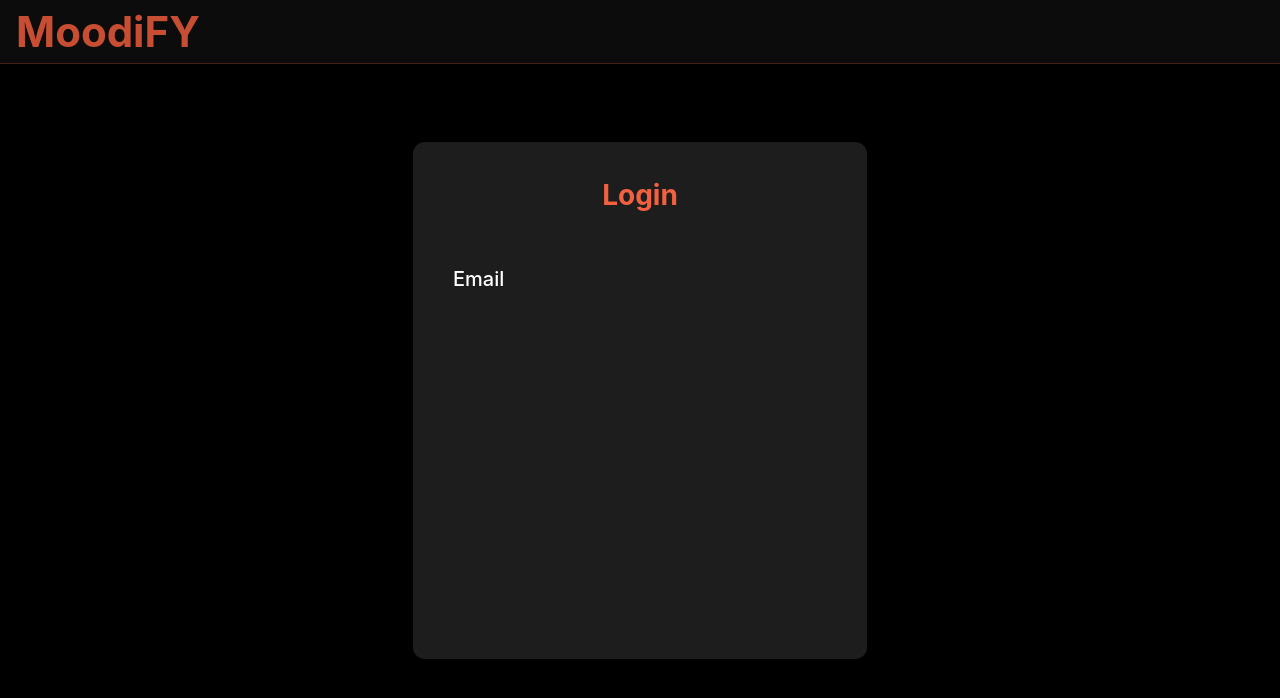
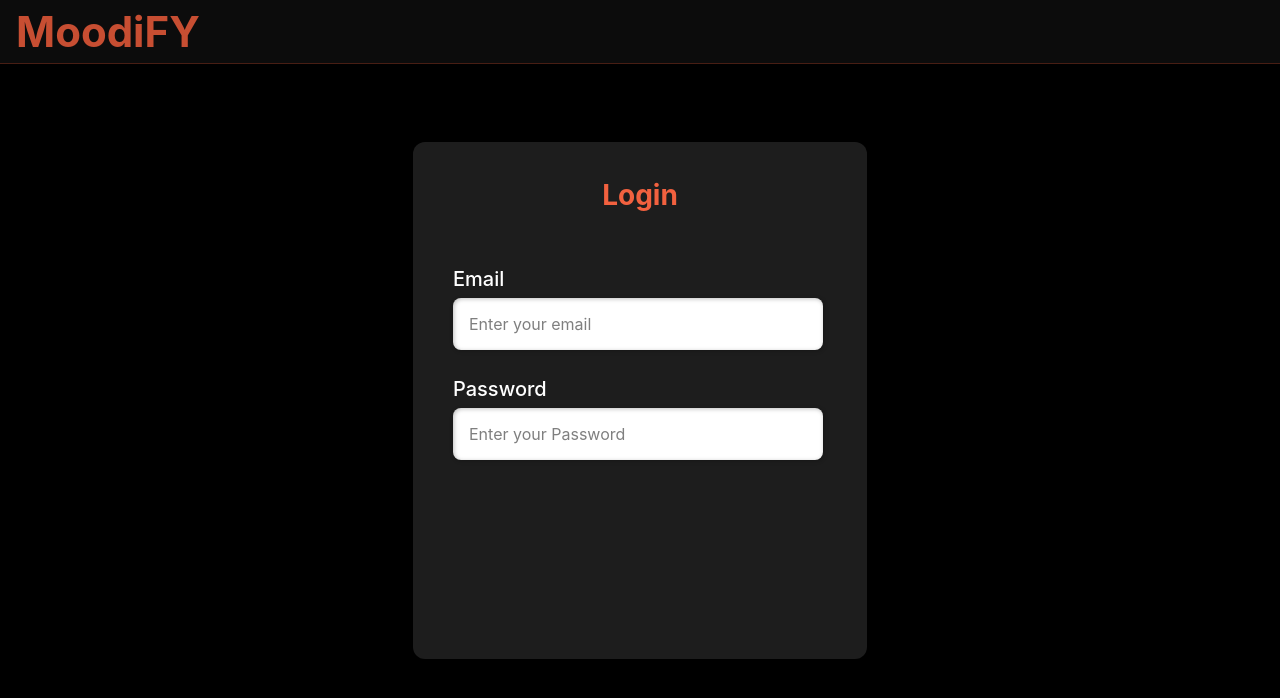
Before and after one commit to BriranSus/MoodiFY_FE, a React (Vite) app: page /login in a window 1280 px wide. Shown: the top 698 px of the page. Built offline with nearby package versions, Linux system fonts and the light colour scheme.

Commit message:
Added Input Box Component

```diff
--- /dev/null
+++ b/src/component/InputEmail.tsx
@@ -0,0 +1,24 @@
+import { useState } from "react"
+
+const InputEmail = () => {
+    const [email, setEmail] = useState("")
+
+    return (
+        <>
+            <div className="pt-1">
+                <form>
+                    <input
+                        type="email"
+                        id="email"
+                        placeholder="Enter your email"
+                        value={email}
+                        onChange={(e) => setEmail(e.target.value)}
+                        className="min-w-[370px] min-h-[52px] bg-White inset-shadow-[1px_1px_4px_rgba(0,0,0,0.25)] shadow-[1px_1px_4px_rgba(0,0,0,0.25)] rounded-[8px] pl-4"
+                    />
+                </form>
+            </div>
+        </>
+    )
+}
+
+export default InputEmail
--- /dev/null
+++ b/src/component/InputPassword.tsx
@@ -0,0 +1,24 @@
+import { useState } from "react"
+
+const InputPassword = () => {
+    const [password, setPassword] = useState("")
+
+    return (
+        <>
+            <div className="pt-1">
+                <form>
+                    <input
+                        type="password"
+                        id="password"
+                        placeholder="Enter your Password"
+                        value={password}
+                        onChange={(e) => setPassword(e.target.value)}
+                        className="min-w-[370px] min-h-[52px] bg-White inset-shadow-[1px_1px_4px_rgba(0,0,0,0.25)] shadow-[1px_1px_4px_rgba(0,0,0,0.25)] rounded-[8px] pl-4"
+                    />
+                </form>
+            </div>
+        </>
+    )
+}
+
+export default InputPassword
--- a/src/pages/LoginPage.tsx
+++ b/src/pages/LoginPage.tsx
@@ -1,15 +1,21 @@
+import InputEmail from "../component/inputEmail";
+import InputPassword from "../component/InputPassword";
 import Navbar from "../component/Navbar";
 
-function LoginPage () {
+function LoginPage() {
+    const textStyle = "text-[20px] text-White font-medium pt-6";
+
     return (
         <>
             <Navbar currentPage={"Login"}/>
             <div className="flex justify-center items-center min-h-screen">
                 <div className="bg-Light_black min-h-[517px] min-w-[454px] rounded-[12px] flex flex-col items-center">
                      <p className="mt-8 font-bold text-Bright_red text-[28px]">Login</p>
-                     <div className="mt-12 flex flex-col justify-left min-w-[454px] pl-10">
-                        <p className="text-[20px] text-White font-medium">Email</p>
-
+                     <div className="mt-6 flex flex-col justify-left min-w-[454px] pl-10">
+                        <p className={textStyle}>Email</p>
+                        <InputEmail/>
+                        <p className={textStyle}>Password</p>
+                        <InputPassword/>
                      </div>
                 </div>
             </div>
```
